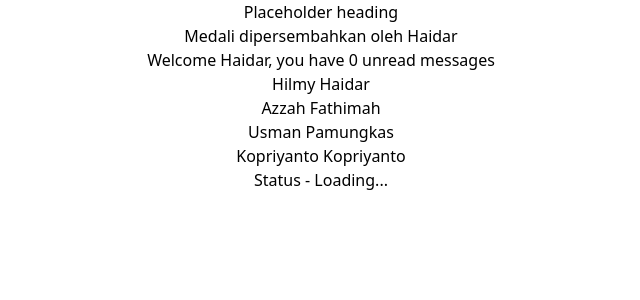
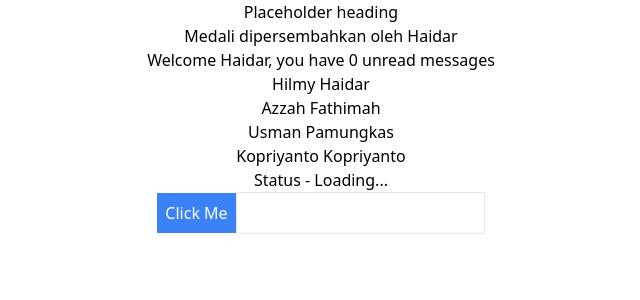
Before and after one commit to hilmyha/learn-reactjs, a React (Create React App) app: page / in a window 1280 px wide. Shown: the top 300 px of the page, without its empty margins (319-959 px from the left). Built offline with nearby package versions, Linux system fonts and the light colour scheme.

Commit message:
event type props

```diff
--- a/src/App.tsx
+++ b/src/App.tsx
@@ -7,6 +7,8 @@ import { PersonList } from "./components/PersonList";
 import { Status } from "./components/Status";
 import { Heading } from "./components/Heading";
 import { Medali } from "./components/Medali";
+import { Button } from "./components/Button";
+import { Input } from "./components/Input";
 
 function App() {
   const personName = {
@@ -35,13 +37,9 @@ function App() {
         </a>
       </header> */}
 
-      <Heading >
-        Placeholder heading
-      </Heading>
+      <Heading>Placeholder heading</Heading>
       <Medali>
-        <Heading>
-          Medali dipersembahkan oleh Haidar
-        </Heading>
+        <Heading>Medali dipersembahkan oleh Haidar</Heading>
       </Medali>
 
       <Greet name="Haidar" isLoggedIn={true} />
@@ -49,6 +47,13 @@ function App() {
       <PersonList names={nameList} />
 
       <Status messages="loading" />
+
+      <Button
+        handleClick={(event) => {
+          console.log("Button clicked", event);
+        }}
+      />
+      <Input value="" handleChange={(event) => console.log(event)} />
     </div>
   );
 }
--- /dev/null
+++ b/src/components/Button.tsx
@@ -0,0 +1,14 @@
+type ButtonProps = {
+  handleClick: (event: React.MouseEvent<HTMLButtonElement>, id: number) => void;
+};
+
+export const Button = (props: ButtonProps) => {
+  return (
+    <button
+      className="p-2 bg-blue-500 text-white"
+      onClick={(event) => props.handleClick(event, 1)}
+    >
+      Click Me
+    </button>
+  );
+};
--- /dev/null
+++ b/src/components/Input.tsx
@@ -0,0 +1,11 @@
+type inputProps = {
+  value: string;
+  handleChange: (event: React.ChangeEvent<HTMLInputElement>) => void;
+};
+
+export const Input = (props: inputProps) => {
+  const handleInputChange = (event: React.ChangeEvent<HTMLInputElement>) => {
+    console.log(event);
+  }
+  return <input type="text" className="border p-2" value={props.value} onChange={props.handleChange} />;
+};
```
